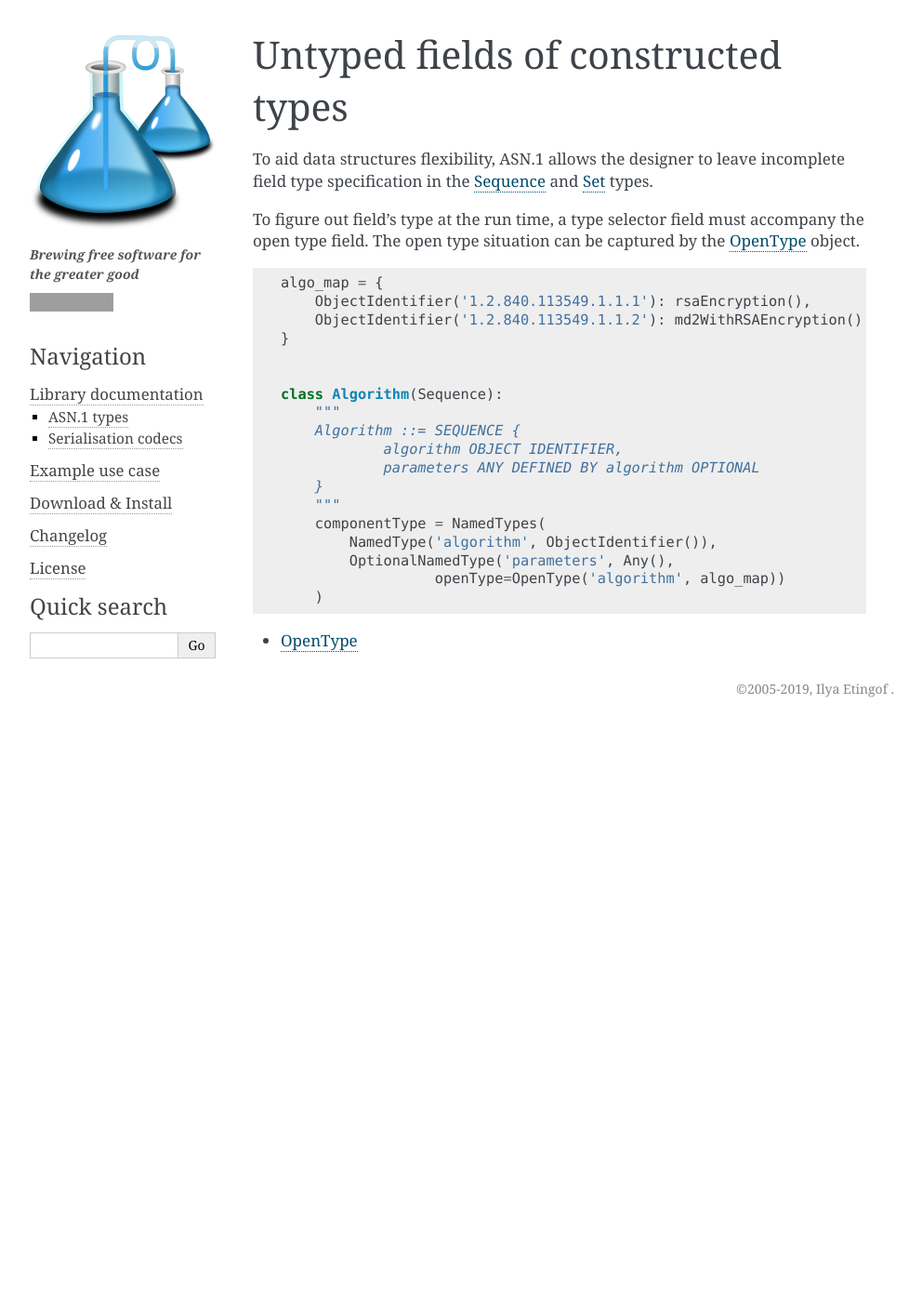
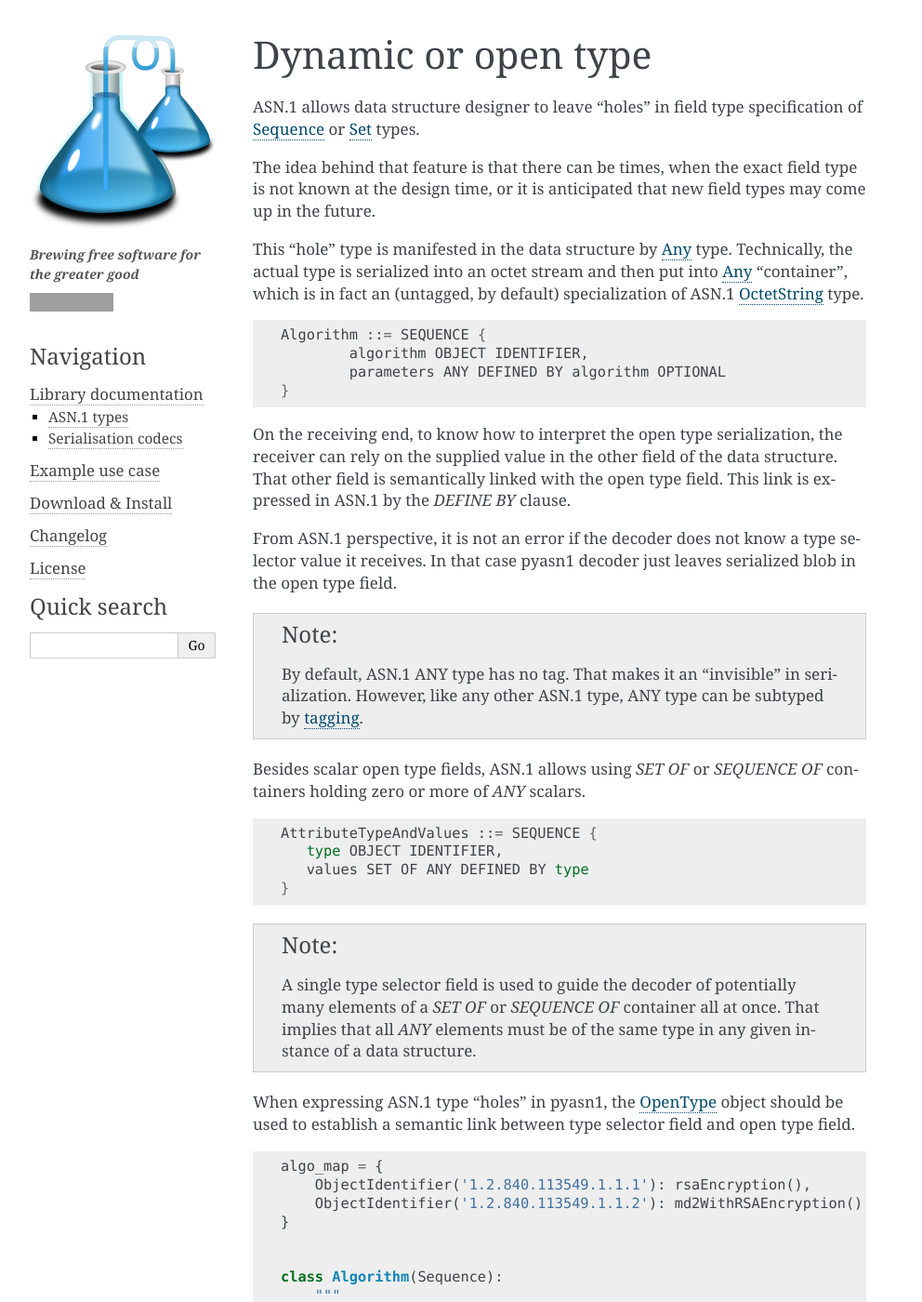
Before and after one commit to etingof/pyasn1, a Sphinx documentation site: the page built from docs/source/pyasn1/type/opentype/contents.rst, in a window 1280 px wide and 1400 px high. Shown: the whole window at 93% size, without its empty margins (148-1140 px from the left). Built offline with Sphinx 7.4.7, drawn with Linux system fonts in a browser that asks for light colours; some of the changed text lies outside the part shown; grey boxes are pictures that could not be loaded.

Commit message:
Add more docs on `OpenType`
This change adds more explanations and examples on ASN.1 ANY
DEFINED BY syntax (OpenType).

```diff
--- a/docs/source/pyasn1/type/opentype/contents.rst
+++ b/docs/source/pyasn1/type/opentype/contents.rst
@@ -1,16 +1,67 @@
 
 .. _type.opentype:
 
-Untyped fields of constructed types
------------------------------------
+Dynamic or open type
+--------------------
 
-To aid data structures flexibility, ASN.1 allows the designer to
-leave incomplete field type specification in the
-:ref:`Sequence <univ.Sequence>` and :ref:`Set <univ.Set>` types.
+ASN.1 allows data structure designer to leave "holes" in field type
+specification of :ref:`Sequence <univ.Sequence>` or
+:ref:`Set <univ.Set>` types.
 
-To figure out field's type at the run time, a type selector field
-must accompany the open type field. The open type situation can
-be captured by the :ref:`OpenType <opentype.OpenType>` object.
+The idea behind that feature is that there can be times, when the
+exact field type is not known at the design time, or it is anticipated
+that new field types may come up in the future.
+
+This "hole" type is manifested in the data structure by :ref:`Any <univ.Any>`
+type. Technically, the actual type is serialized into an octet stream
+and then put into :ref:`Any <univ.Any>` "container", which is in fact an
+(untagged, by default) specialization of ASN.1
+:ref:`OctetString <univ.OctetString>` type.
+
+.. code-block:: bash
+
+       Algorithm ::= SEQUENCE {
+               algorithm OBJECT IDENTIFIER,
+               parameters ANY DEFINED BY algorithm OPTIONAL
+       }
+
+On the receiving end, to know how to interpret the open type
+serialization, the receiver can rely on the supplied value in
+the other field of the data structure. That other field is
+semantically linked with the open type field. This link
+is expressed in ASN.1 by the *DEFINE BY* clause.
+
+From ASN.1 perspective, it is not an error if the decoder does
+not know a type selector value it receives. In that case pyasn1 decoder
+just leaves serialized blob in the open type field.
+
+.. note::
+
+   By default, ASN.1 ANY type has no tag. That makes it an
+   "invisible" in serialization. However, like any other ASN.1 type,
+   ANY type can be subtyped by :ref:`tagging <type.tag>`.
+
+Besides scalar open type fields, ASN.1 allows using *SET OF*
+or *SEQUENCE OF* containers holding zero or more of *ANY*
+scalars.
+
+.. code-block:: bash
+
+   AttributeTypeAndValues ::= SEQUENCE {
+      type OBJECT IDENTIFIER,
+      values SET OF ANY DEFINED BY type
+   }
+
+.. note::
+
+   A single type selector field is used to guide the decoder
+   of potentially many elements of a *SET OF* or *SEQUENCE OF* container
+   all at once. That implies that all *ANY* elements must be of the same
+   type in any given instance of a data structure.
+
+When expressing ASN.1 type "holes" in pyasn1, the
+:ref:`OpenType <opentype.OpenType>` object should be used to establish
+a semantic link between type selector field and open type field.
 
 .. code-block:: python
 
@@ -24,15 +75,38 @@ be captured by the :ref:`OpenType <opentype.OpenType>` object.
        """
        Algorithm ::= SEQUENCE {
                algorithm OBJECT IDENTIFIER,
-               parameters ANY DEFINED BY algorithm OPTIONAL
+               parameters ANY DEFINED BY algorithm
        }
        """
        componentType = NamedTypes(
            NamedType('algorithm', ObjectIdentifier()),
-           OptionalNamedType('parameters', Any(),
+           NamedType('parameters', Any(),
                      openType=OpenType('algorithm', algo_map))
        )
 
+Similarly for `SET OF ANY DEFINED BY` or `SEQUENCE OF ANY DEFINED BY`
+constructs:
+
+.. code-block:: python
+
+   algo_map = {
+       ObjectIdentifier('1.2.840.113549.1.1.1'): rsaEncryption(),
+       ObjectIdentifier('1.2.840.113549.1.1.2'): md2WithRSAEncryption()
+   }
+
+
+   class Algorithm(Sequence):
+       """
+       Algorithm ::= SEQUENCE {
+               algorithm OBJECT IDENTIFIER,
+               parameters SET OF ANY DEFINED BY algorithm
+       }
+       """
+       componentType = NamedTypes(
+           NamedType('algorithm', ObjectIdentifier()),
+           NamedType('parameters', SetOf(componentType=Any()),
+                     openType=OpenType('algorithm', algo_map))
+       )
 
 .. toctree::
    :maxdepth: 2
--- a/docs/source/pyasn1/type/univ/sequence.rst
+++ b/docs/source/pyasn1/type/univ/sequence.rst
@@ -6,7 +6,7 @@
 |ASN.1| type
 ------------
 
-.. autoclass:: pyasn1.type.univ.Sequence(componentType=None, tagSet=tagSet(), subtypeSpec=ConstraintsIntersection(), sizeSpec=ConstraintsIntersection())
+.. autoclass:: pyasn1.type.univ.Sequence(componentType=NamedTypes(), tagSet=tagSet(), subtypeSpec=ConstraintsIntersection(), sizeSpec=ConstraintsIntersection())
    :members: isValue, isSameTypeWith, isSuperTypeOf, tagSet, effectiveTagSet, tagMap, componentType, subtypeSpec, sizeSpec, getComponentByPosition,
              setComponentByPosition, getComponentByName, setComponentByName, setDefaultComponents
 
@@ -15,5 +15,5 @@
         The |ASN.1| type models a collection of named ASN.1 components.
         Ordering of the components **is** preserved upon de/serialisation.
 
-   .. automethod:: pyasn1.type.univ.Sequence.clone(componentType=None, tagSet=tagSet(), subtypeSpec=ConstraintsIntersection())
-   .. automethod:: pyasn1.type.univ.Sequence.subtype(componentType=None, implicitTag=Tag(), explicitTag=Tag(),subtypeSpec=ConstraintsIntersection())
+   .. automethod:: pyasn1.type.univ.Sequence.clone(componentType=NamedTypes(), tagSet=tagSet(), subtypeSpec=ConstraintsIntersection())
+   .. automethod:: pyasn1.type.univ.Sequence.subtype(componentType=NamedTypes(), implicitTag=Tag(), explicitTag=Tag(),subtypeSpec=ConstraintsIntersection())
--- a/docs/source/pyasn1/type/univ/sequenceof.rst
+++ b/docs/source/pyasn1/type/univ/sequenceof.rst
@@ -6,7 +6,7 @@
 |ASN.1| type
 ------------
 
-.. autoclass:: pyasn1.type.univ.SequenceOf(componentType=None, tagSet=TagSet(), subtypeSpec=ConstraintsIntersection(), sizeSpec=ConstraintsIntersection())
+.. autoclass:: pyasn1.type.univ.SequenceOf(componentType=NoValue(), tagSet=TagSet(), subtypeSpec=ConstraintsIntersection(), sizeSpec=ConstraintsIntersection())
    :members: isValue, isSameTypeWith, isSuperTypeOf, tagSet, effectiveTagSet, tagMap, componentType, subtypeSpec, sizeSpec,
              getComponentByPosition, setComponentByPosition
 
@@ -15,5 +15,5 @@
        The |ASN.1| type models a collection of elements of a single ASN.1 type.
        Ordering of the components **is** preserved upon de/serialisation.
 
-   .. automethod:: pyasn1.type.univ.SequenceOf.clone(componentType=None, tagSet=TagSet(), subtypeSpec=ConstraintsIntersection())
-   .. automethod:: pyasn1.type.univ.SequenceOf.subtype(componentType=None, implicitTag=Tag(), explicitTag=Tag(),subtypeSpec=ConstraintsIntersection())
+   .. automethod:: pyasn1.type.univ.SequenceOf.clone(componentType=NoValue(), tagSet=TagSet(), subtypeSpec=ConstraintsIntersection())
+   .. automethod:: pyasn1.type.univ.SequenceOf.subtype(componentType=NoValue(), implicitTag=Tag(), explicitTag=Tag(),subtypeSpec=ConstraintsIntersection())
--- a/docs/source/pyasn1/type/univ/set.rst
+++ b/docs/source/pyasn1/type/univ/set.rst
@@ -6,7 +6,7 @@
 |ASN.1| type
 ------------
 
-.. autoclass:: pyasn1.type.univ.Set(componentType=None, tagSet=TagSet(), subtypeSpec=ConstraintsIntersection(), sizeSpec=ConstraintsIntersection())
+.. autoclass:: pyasn1.type.univ.Set(componentType=NamedTypes(), tagSet=TagSet(), subtypeSpec=ConstraintsIntersection(), sizeSpec=ConstraintsIntersection())
    :members: isValue, isSameTypeWith, isSuperTypeOf, tagSet, effectiveTagSet, tagMap, componentType, subtypeSpec, sizeSpec,
              getComponentByPosition, setComponentByPosition, getComponentByName, setComponentByName, setDefaultComponents,
              getComponentByType, setComponentByType
@@ -16,5 +16,5 @@
         The |ASN.1| type models a collection of named ASN.1 components.
         Ordering of the components **is not** preserved upon de/serialisation.
 
-   .. automethod:: pyasn1.type.univ.Set.clone(componentType=None, tagSet=TagSet(), subtypeSpec=ConstraintsIntersection())
-   .. automethod:: pyasn1.type.univ.Set.subtype(componentType=None, implicitTag=Tag(), explicitTag=Tag(),subtypeSpec=ConstraintsIntersection())
+   .. automethod:: pyasn1.type.univ.Set.clone(componentType=NamedTypes(), tagSet=TagSet(), subtypeSpec=ConstraintsIntersection())
+   .. automethod:: pyasn1.type.univ.Set.subtype(componentType=NamedTypes(), implicitTag=Tag(), explicitTag=Tag(),subtypeSpec=ConstraintsIntersection())
--- a/docs/source/pyasn1/type/univ/setof.rst
+++ b/docs/source/pyasn1/type/univ/setof.rst
@@ -6,7 +6,7 @@
 |ASN.1| type
 ------------
 
-.. autoclass:: pyasn1.type.univ.SetOf(componentType=None, tagSet=TagSet(), subtypeSpec=ConstraintsIntersection(), sizeSpec=ConstraintsIntersection())
+.. autoclass:: pyasn1.type.univ.SetOf(componentType=NoValue(), tagSet=TagSet(), subtypeSpec=ConstraintsIntersection(), sizeSpec=ConstraintsIntersection())
    :members: isValue, isSameTypeWith, isSuperTypeOf, tagSet, effectiveTagSet, tagMap, componentType, subtypeSpec, sizeSpec,
              getComponentByPosition, setComponentByPosition
 
@@ -15,5 +15,5 @@
         The |ASN.1| type models a collection of elements of a single ASN.1 type.
         Ordering of the components **is not** preserved upon de/serialisation.
 
-   .. automethod:: pyasn1.type.univ.SetOf.clone(componentType=None, tagSet=TagSet(), subtypeSpec=ConstraintsIntersection())
-   .. automethod:: pyasn1.type.univ.SetOf.subtype(componentType=None, implicitTag=Tag(), explicitTag=Tag(),subtypeSpec=ConstraintsIntersection())
+   .. automethod:: pyasn1.type.univ.SetOf.clone(componentType=NoValue(), tagSet=TagSet(), subtypeSpec=ConstraintsIntersection())
+   .. automethod:: pyasn1.type.univ.SetOf.subtype(componentType=NoValue(), implicitTag=Tag(), explicitTag=Tag(),subtypeSpec=ConstraintsIntersection())
```
Also changed, not shown: docs/source/pyasn1/type/opentype/opentype.rst (+1 -6 lines), 2 other files.
